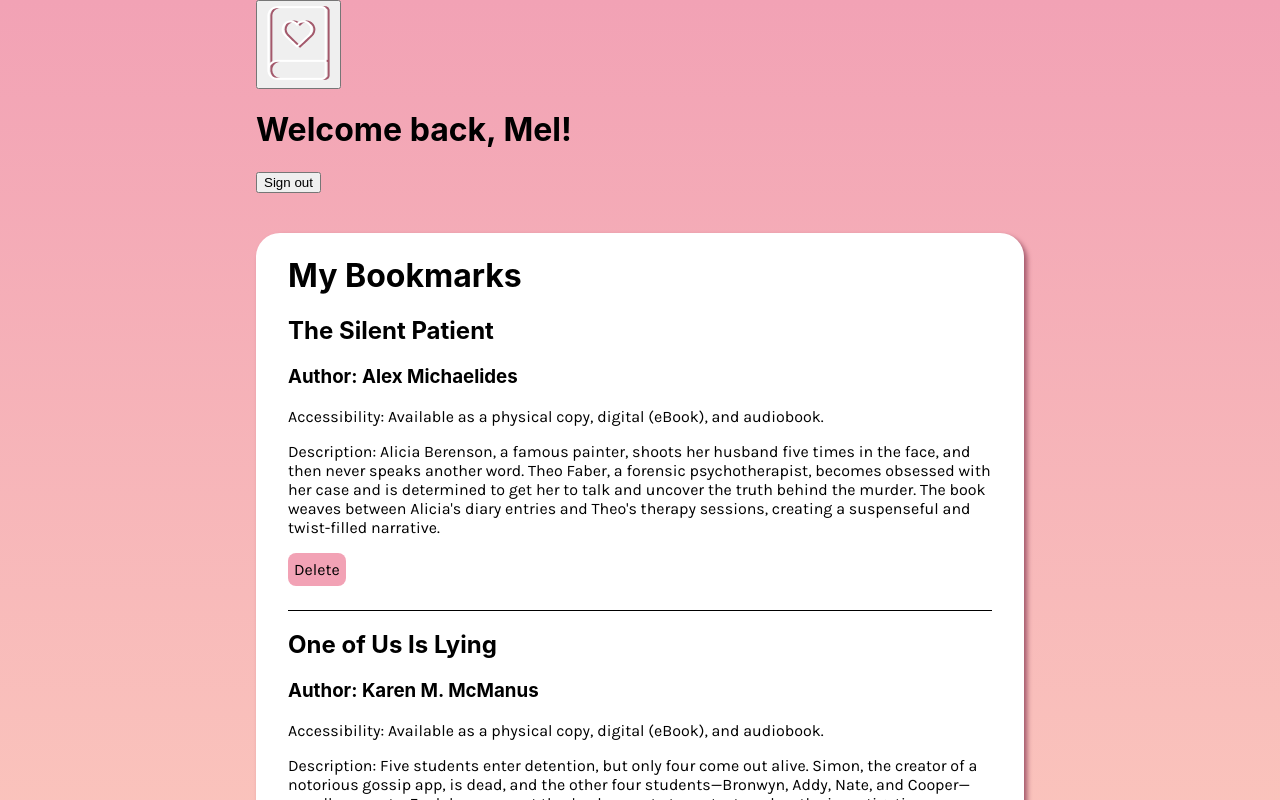
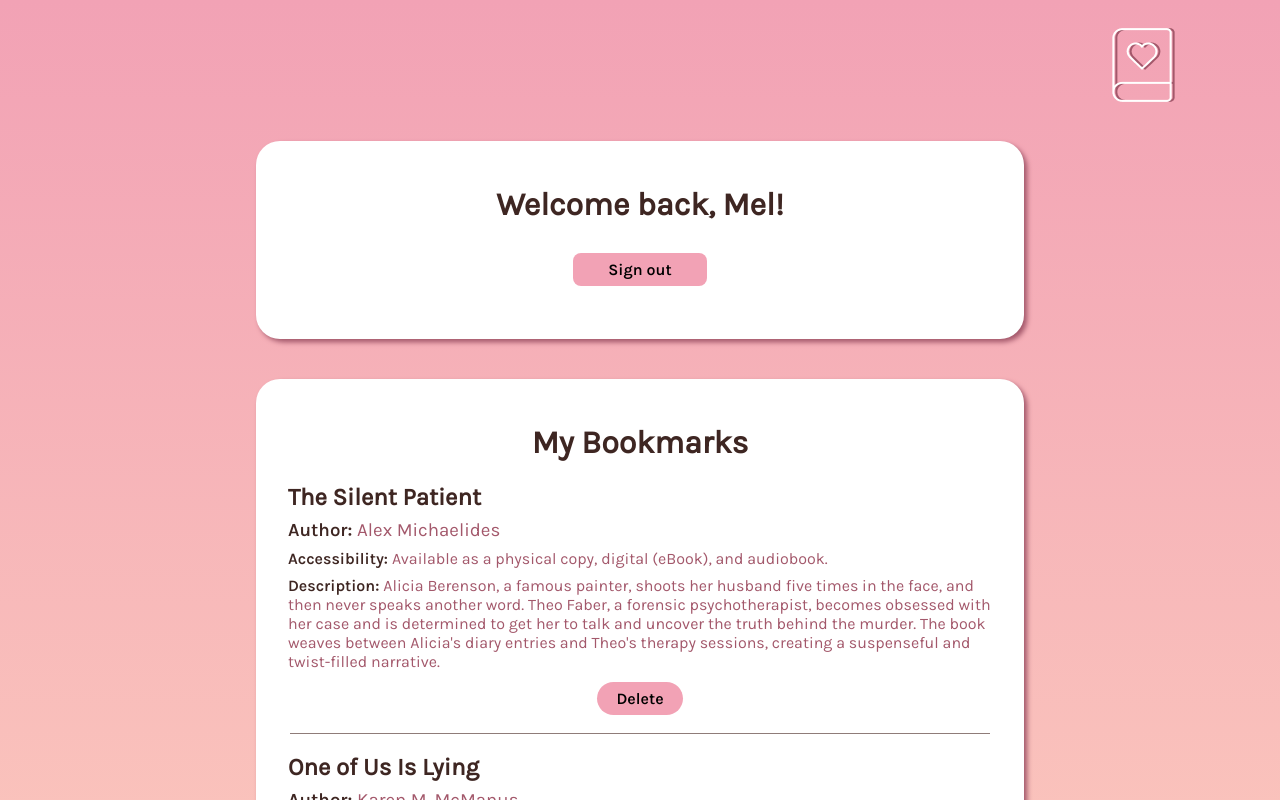
Before and after one commit to riyeur/Booki, a React (Create React App) app in the folder frontend/: page /profile in a window 1280 px wide. Shown: the top 800 px of the page. Built offline with nearby package versions, Linux system fonts and the light colour scheme.

Commit message:
finished styling for the profile page

```diff
--- a/frontend/src/styles/ProfilePageStyles.css
+++ b/frontend/src/styles/ProfilePageStyles.css
@@ -1,10 +1,17 @@
 /* This page contains the styling for the Profile Page */
 @font-face {
-    font-family: 'Karla';
+    font-family: 'Karla-Regular';
     src: url('../fonts/Karla-Regular.ttf') format('truetype');
     font-weight: normal;
     font-style: normal;
-  }
+}
+
+@font-face {
+    font-family: 'Karla-SemiBold';
+    src: url('../fonts/Karla-SemiBold.ttf') format('truetype');
+    font-weight: bold;
+    font-style: normal;
+}
 
 body {
     min-height: 100vh;
@@ -12,17 +19,13 @@ body {
     background-repeat: no-repeat;
 }
 
-body {
-    display: flex;
-    justify-content: center;
-    align-items: center;
-}
 
+/* Styling for BookmarkList.js */
 .bookmark-list {
     background-color: white;
     padding-left: 2.5vw;
     padding-right: 2.5vw;
-    padding-top: 0.1rem;
+    padding-top: 1.5rem;
     padding-bottom: 2.3rem;
     border-radius: 1.5rem;
     margin-bottom: 2.5rem;
@@ -31,19 +34,115 @@ body {
     box-shadow: 0.2rem 0.2rem 0.3rem #A3586B;
 }
 
+.bookmark-list h1 {
+    font-family: 'Karla-Regular';
+    color: #3E2622;
+    text-align: center;
+}
+
+/* Styling for BookmarkCard.js */
+.bookmark-card h2 {
+    font-family: 'Karla-Regular';
+    color: #3E2622;
+    margin-bottom: 0;
+}
+
+.bookmark-card h3 {
+    font-family: 'Karla-Regular';
+    font-weight: normal;
+    color: #A3586B;
+    margin-top: 0.5rem;
+    margin-bottom: 0;
+}
+
 .bookmark-card p {
-    font-family: 'Karla';
-    src: url('../fonts/Karla-Regular.ttf');
+    font-family: 'Karla-Regular';
+    color: #A3586B;
+    margin-top: 0.5rem;
+    margin-bottom: 0.2rem;
+}
+
+.dark-text{
+    font-family: 'Karla-SemiBold';
+    color: #3E2622;
+}
+
+
+.delete-button-container {
+    display: flex;
+    justify-content: center;
+    width: 100%;
 }
 
 .bookmark-card button {
     background-color: #F2A2B5;
     border: none;
-    border-radius: 0.5rem;
-    height: 4.1vh;
+    border-radius: 1.2rem;
+    padding: 0.45rem 1.2rem;
     margin-bottom: 1rem;
     cursor: pointer;
-    font-family: 'Karla';
-    src: url('../fonts/Karla-Regular.ttf');
+    font-family: 'Karla-SemiBold';
     font-size: medium;
+    margin-top: 0.5rem;
 }
+
+.bookmark-card hr {
+    background-color: #8F7C79;
+    height: 0.5px;
+    margin: 0.1rem;
+}
+
+/* Styling for WelcomePanel.js */
+
+.welcome-panel {
+    background-color: white;
+    padding-left: 2.5vw;
+    padding-right: 2.5vw;
+    padding-top: 1.5rem;
+    padding-bottom: 2.3rem;
+    border-radius: 1.5rem;
+    margin-bottom: 2.5rem;
+    margin-top: 2rem;
+    max-width: 55vw;
+    box-shadow: 0.2rem 0.2rem 0.3rem #A3586B;
+    text-align: center;
+}
+
+.welcome-panel h1 {
+    font-family: 'Karla-Regular';
+    color: #3E2622;
+}
+
+.signout-button-container{
+    display: flex;
+    justify-content: center;
+    width: 100%;
+}
+
+.welcome-panel button {
+    background-color: #F2A2B5;
+    border: none;
+    border-radius: 0.5rem;
+    padding: 0.45rem 2.2rem;
+    margin-bottom: 1rem;
+    cursor: pointer;
+    font-family: 'Karla-SemiBold';
+    font-size: medium;
+    margin-top: 0.5rem;
+}
+
+/* Styling for BookButton.js */
+.book-button-container {
+    display: flex;
+    justify-content: flex-end;
+}
+
+.book-button {
+    margin-left: auto;
+    background-color: transparent;
+    border: transparent;
+    cursor: pointer;
+    margin-top: 1.5rem;
+    margin-bottom: 0rem;
+    margin-right: -10rem;
+}
```
